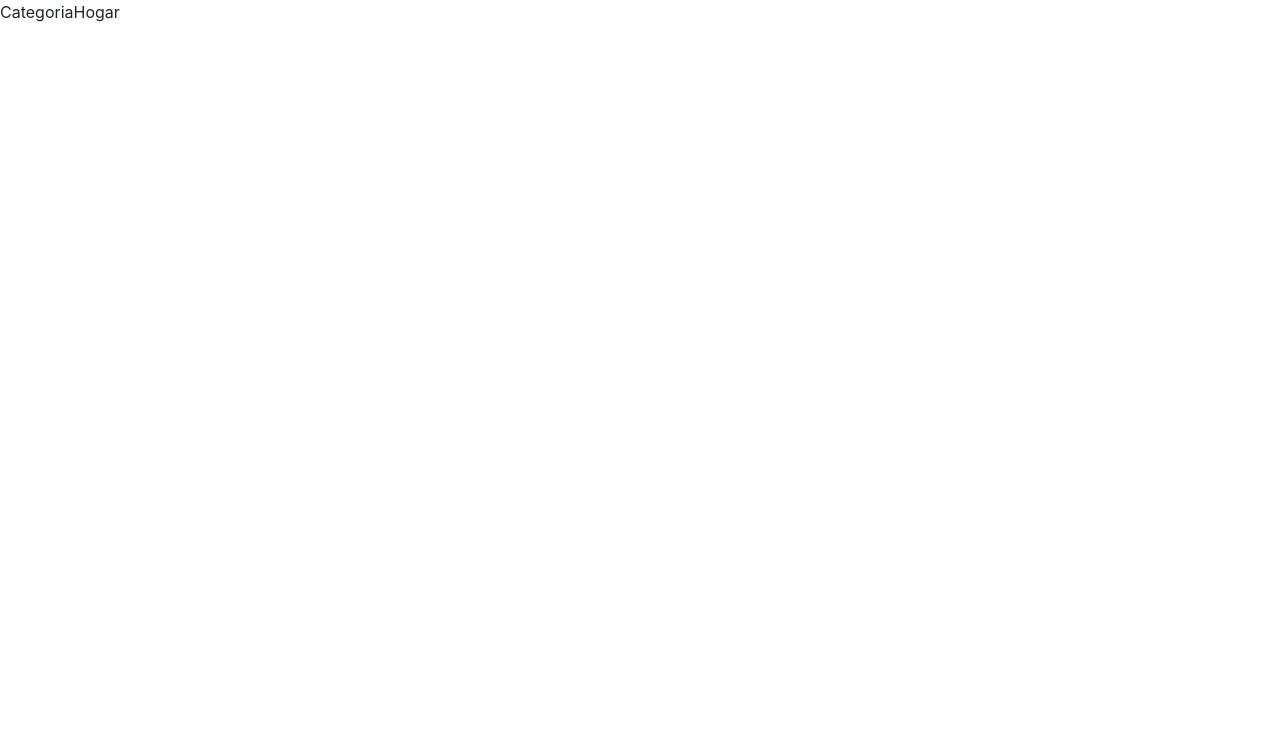
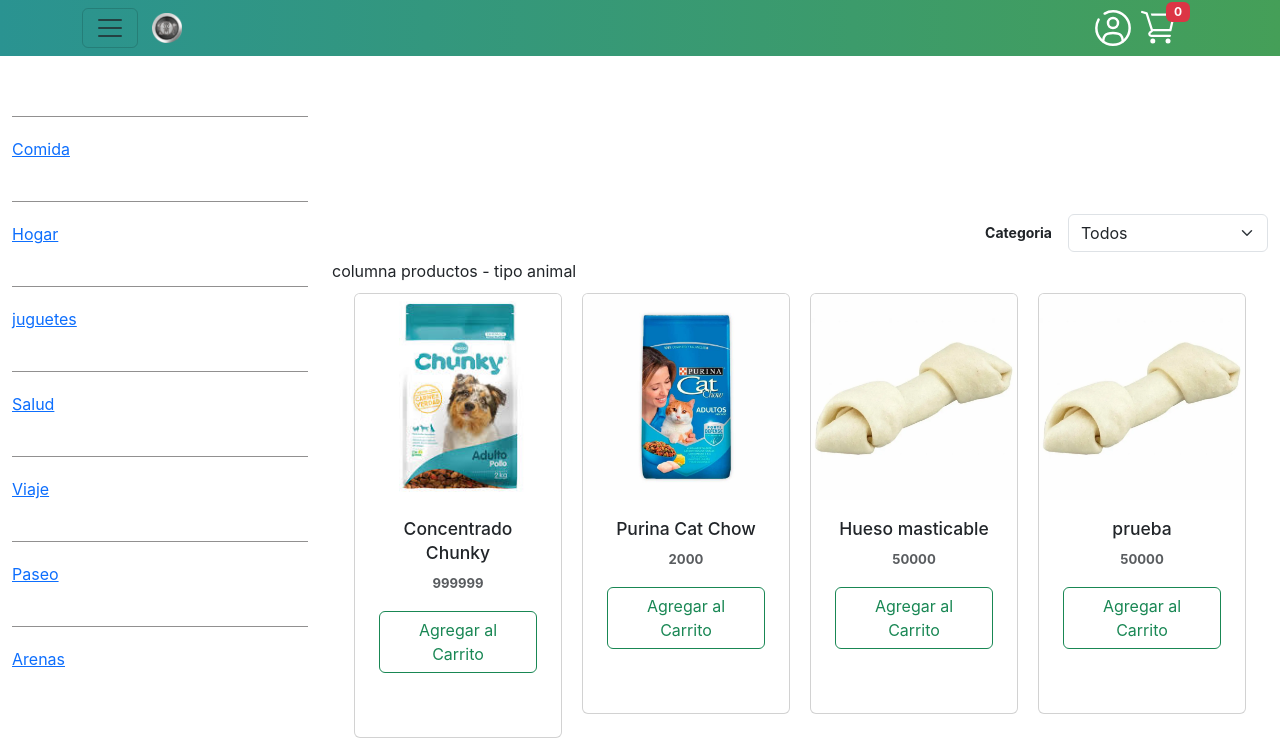
Before and after one commit to Kavaneri/Proyecto-genesis, a React (Create React App) app in the folder proyecto-g/: page /Hogar in a window 1280 px wide. Shown: the top 756 px of the page. Built offline with nearby package versions, Linux system fonts and the light colour scheme.

Commit message:
Implementación categorias tienda

```diff
--- a/proyecto-g/src/App.js
+++ b/proyecto-g/src/App.js
@@ -22,7 +22,7 @@ function App() {
 
       <div className="App">
 
-        <Categorias />
+        {/* <Categorias /> */}
 
 
         {/* <header className='App-header'>
--- a/proyecto-g/src/componentes/categoriaArenas.jsx
+++ b/proyecto-g/src/componentes/categoriaArenas.jsx
@@ -1,7 +1,9 @@
 import React from 'react'
+import CategoriaComida from './categoriaComida'
+import { PRODUCTS } from './productos'
 
 export default function CategoriaArenas() {
   return (
-    <div>categoriaArenas</div>
+    <CategoriaComida baseInfo={PRODUCTS}/>
   )
 }
--- a/proyecto-g/src/componentes/categoriaComida.css
+++ b/proyecto-g/src/componentes/categoriaComida.css
@@ -24,7 +24,7 @@
 
 .cmb-filtro{
     display: flex;
-    justify-content: end;
+    justify-content: flex-end;
     align-items: center;
     font-size: 14px;
     font-weight: 700;
--- a/proyecto-g/src/componentes/categoriaComida.jsx
+++ b/proyecto-g/src/componentes/categoriaComida.jsx
@@ -13,16 +13,16 @@ import './categoriaComida.css'
 import { Link } from 'react-router-dom';
 
 
-export default function CategoriaComida() {
+export default function CategoriaComida({baseInfo}) {
+    baseInfo = PRODUCTS
 
+    const { agregarProducto, filtrarProductos, handleCategory, } = useContext(ShopContext)
 
-
-    const { agregarProducto, filtrarProductos, handleCategory } = useContext(ShopContext)
-    const filtrados = filtrarProductos(PRODUCTS)
+    const filtrados = filtrarProductos(baseInfo)
     return (
         <>
             <Cabecera />
-            <Container fluid>
+            <Container fluid onLoad={() => window.scrollTo({top: -1000, behavior:"smooth"})}>
                 <Row className="justify-content-center">
                     <Col className='col-filtros' xs='3'>
 
@@ -70,10 +70,10 @@ export default function CategoriaComida() {
                         <Container>
                             <div className='row justify-content-center align-items-start'>
                                 <CardGroup>
+
                                     {filtrados.map((producto) => (
+
                                         <div key={producto.id} className='col col-sm-3'>
-
-                                            {/* <Cards {...producto}/> */}
 
                                             <Card>
                                                 <Card.Img variant="top" src={producto.productImage} />
@@ -83,7 +83,7 @@ export default function CategoriaComida() {
                                                         <small className='text-muted'>{producto.precio}</small>
                                                     </Card.Text>
                                                     <div className="d-flex flex-row align-items-center justify-content-center pb-4 mb-4">
-                                                        <Button className='mx-2' variant='outline-success' onClick={() => agregarProducto(producto.id)}>Agregar Al Carrito</Button>
+                                                        <Button className='mx-2' variant='outline-success' onClick={() => agregarProducto(producto.id)}>Agregar al Carrito</Button>
                                                     </div>
                                                 </Card.Body>
                                             </Card>
--- a/proyecto-g/src/componentes/categoriaHogar.jsx
+++ b/proyecto-g/src/componentes/categoriaHogar.jsx
@@ -1,7 +1,12 @@
 import React from 'react'
+import CategoriaComida from './categoriaComida'
+import { PRODUCTS } from './productos'
 
 export default function CategoriaHogar() {
   return (
-    <div>CategoriaHogar</div>
+    <div onLoad={() => window.scrollTo({ top: -1000, behavior: "smooth" })}>
+      <CategoriaComida baseInfo={PRODUCTS} />
+    </div>
+
   )
 }
--- a/proyecto-g/src/componentes/categoriaJuguetes.jsx
+++ b/proyecto-g/src/componentes/categoriaJuguetes.jsx
@@ -1,7 +1,11 @@
 import React from 'react'
+import CategoriaComida from './categoriaComida'
+import { PRODUCTS } from './productos'
 
 export default function CategoriaJuguetes() {
   return (
-    <div>CategoriaJuguetes</div>
+    <div onLoad={() => window.scrollTo({top: -1000, behavior:"smooth"})}>
+    <CategoriaComida baseInfo={PRODUCTS}/>
+    </div>
   )
 }
--- a/proyecto-g/src/componentes/categoriaPaseo.jsx
+++ b/proyecto-g/src/componentes/categoriaPaseo.jsx
@@ -1,7 +1,12 @@
 import React from 'react'
+import CategoriaComida from './categoriaComida'
+import { PRODUCTS } from './productos'
 
 export default function CategoriaPaseo() {
   return (
-    <div>Categoria Paseo</div>
+    <div onLoad={() => window.scrollTo({ top: -1000, behavior: "smooth" })}>
+      <CategoriaComida baseInfo={PRODUCTS} />
+    </div>
+
   )
 }
--- a/proyecto-g/src/componentes/categoriaSalud.jsx
+++ b/proyecto-g/src/componentes/categoriaSalud.jsx
@@ -1,7 +1,11 @@
 import React from 'react'
+import CategoriaComida from './categoriaComida'
+import { PRODUCTS } from './productos'
 
 export default function CategoriaSalud() {
   return (
-    <div>CategoriaSalud</div>
+    <div onLoad={() => window.scrollTo({ top: -1000, behavior: "smooth" })}>
+      <CategoriaComida baseInfo={PRODUCTS} />
+    </div>
   )
 }
--- a/proyecto-g/src/componentes/categoriaViaje.jsx
+++ b/proyecto-g/src/componentes/categoriaViaje.jsx
@@ -1,7 +1,11 @@
 import React from 'react'
+import CategoriaComida from './categoriaComida'
+import { PRODUCTS } from './productos'
 
 export default function CategoriaViaje() {
   return (
-    <div>CategoriaViaje</div>
+    <div onLoad={() => window.scrollTo({top: -1000, behavior:"smooth"})}>
+    <CategoriaComida baseInfo={PRODUCTS} />
+    </div>
   )
 }
--- a/proyecto-g/src/componentes/context-shop/context-shop.jsx
+++ b/proyecto-g/src/componentes/context-shop/context-shop.jsx
@@ -36,7 +36,6 @@ export const ShopContextProvider = ({ children }) => {
         }))
     }
 
-    const productosFiltrados = filtrarProductos(PRODUCTS)
 
 
     const agregarProducto = (productoId) => {
@@ -70,7 +69,7 @@ export const ShopContextProvider = ({ children }) => {
     }
 
 
-    const contextValue = { detalleCompra, agregarProducto, removerProducto, getSubtotalProductos, getCantidadProductos, filtrarProductos, handleCategory,}
+    const contextValue = { detalleCompra, agregarProducto, removerProducto, getSubtotalProductos, getCantidadProductos, filtrarProductos, handleCategory, }
 
     console.log(detalleCompra)
 
```
